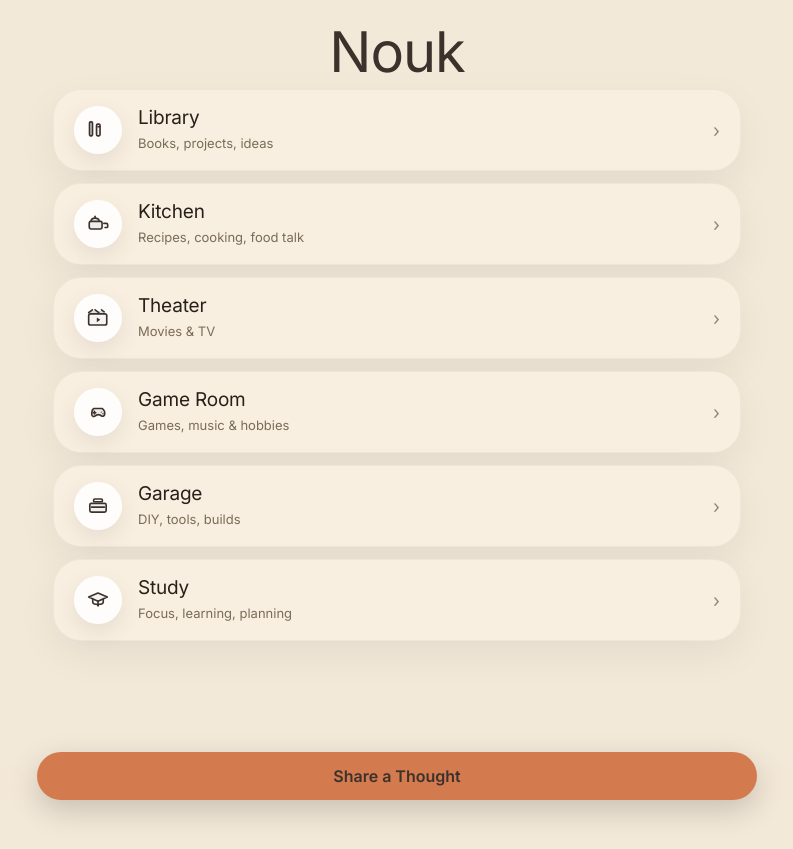
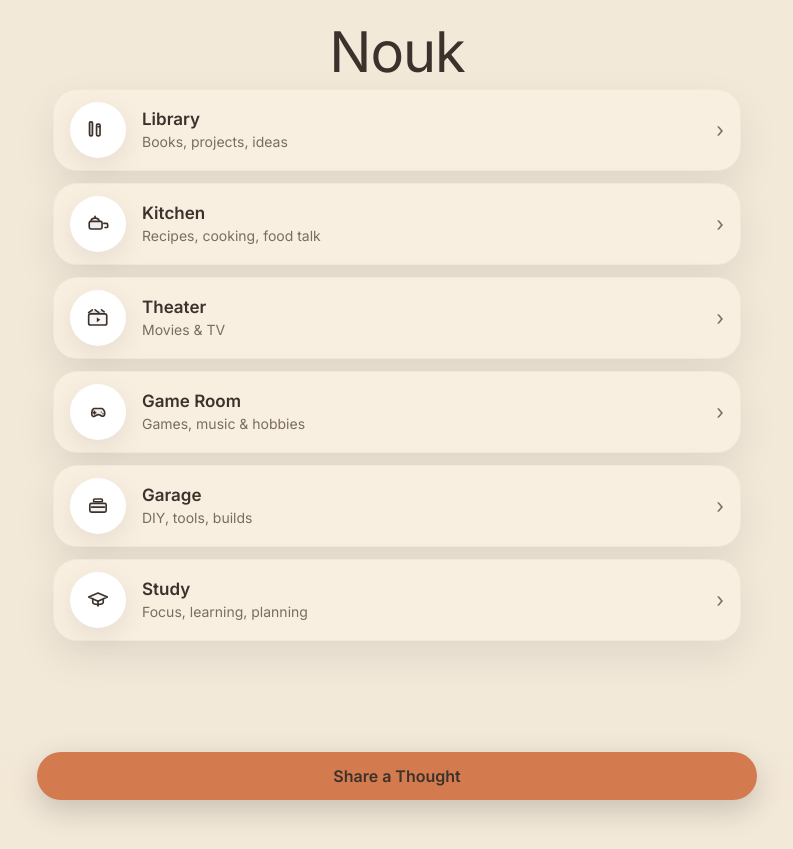
Before and after one commit to dus10-sudo/Nouk-V2, a Next.js app: page / in a window 1280 px wide. Shown: the whole page, without its empty margins (243-1036 px from the left). Built offline with nearby package versions, Linux system fonts and the light colour scheme; a web font is replaced by a local one.

Commit message:
Update RoomCard.tsx

```diff
--- a/src/components/RoomCard.tsx
+++ b/src/components/RoomCard.tsx
@@ -1,54 +1,37 @@
 // src/components/RoomCard.tsx
-// Single room card, styled to match the Nouk mock
+import Link from "next/link";
+import type { ComponentType } from "react";
 
-import Link from "next/link";
-import type { ComponentType, SVGProps } from "react";
-
-type IconType = ComponentType<SVGProps<SVGSVGElement>>;
+type IconComponent = ComponentType<{ className?: string }>;
 
 type RoomCardProps = {
   href: string;
-  Icon: IconType;
+  Icon: IconComponent;
   title: string;
   subtitle: string;
-  iconClassName?: string; // optional accent per room
 };
 
-export default function RoomCard({
-  href,
-  Icon,
-  title,
-  subtitle,
-  iconClassName,
-}: RoomCardProps) {
-  const iconClasses = `w-7 h-7 ${iconClassName ?? ""}`;
-
+export default function RoomCard({ href, Icon, title, subtitle }: RoomCardProps) {
   return (
-    <Link
-      href={href}
-      className="block rounded-[28px] bg-[var(--card)] shadow-[0_14px_40px_rgba(0,0,0,0.06)] px-5 py-4 mb-3 border border-[rgba(0,0,0,0.04)] active:scale-[0.99] transition-transform"
-    >
-      <div className="flex items-center gap-4">
-        {/* circular icon chip */}
-        <div className="flex h-12 w-12 items-center justify-center rounded-full bg-[rgba(255,255,255,0.9)] shadow-[0_8px_24px_rgba(0,0,0,0.08)]">
-          <Icon className={iconClasses} />
+    <Link href={href} className="block">
+      <div className="flex items-center gap-4 rounded-[24px] bg-[var(--card)] px-4 py-3 shadow-[0_16px_40px_rgba(0,0,0,0.08)] border border-[rgba(0,0,0,0.03)]">
+        {/* Icon chip */}
+        <div className="flex h-14 w-14 items-center justify-center rounded-full bg-white shadow-[0_8px_28px_rgba(0,0,0,0.08)]">
+          <Icon className="h-7 w-7" />
         </div>
 
-        {/* text */}
-        <div className="flex-1 min-w-0">
-          <div className="font-serif text-[19px] leading-tight tracking-[-0.01em] text-[rgba(31,24,15,0.96)]">
+        {/* Text */}
+        <div className="min-w-0 flex-1">
+          <div className="text-[17px] font-semibold leading-snug">
             {title}
           </div>
-          <div className="mt-1 text-[13px] text-[rgba(80,64,40,0.75)] truncate">
+          <div className="text-[14px] text-[var(--muted)] truncate">
             {subtitle}
           </div>
         </div>
 
-        {/* chevron */}
-        <div
-          aria-hidden
-          className="ml-2 text-[rgba(80,64,40,0.6)] text-[18px]"
-        >
+        {/* Simple chevron */}
+        <div className="text-[20px] text-[var(--muted)]">
           ›
         </div>
       </div>
```
